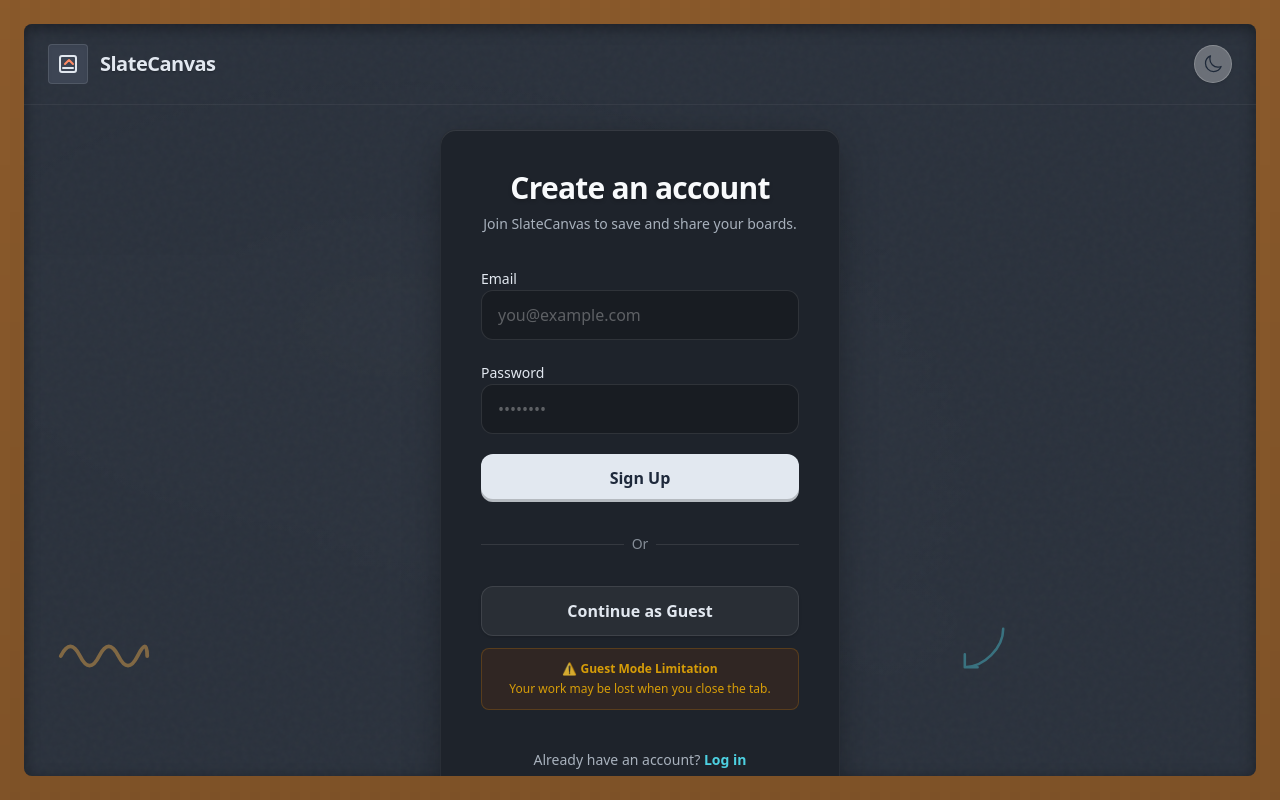
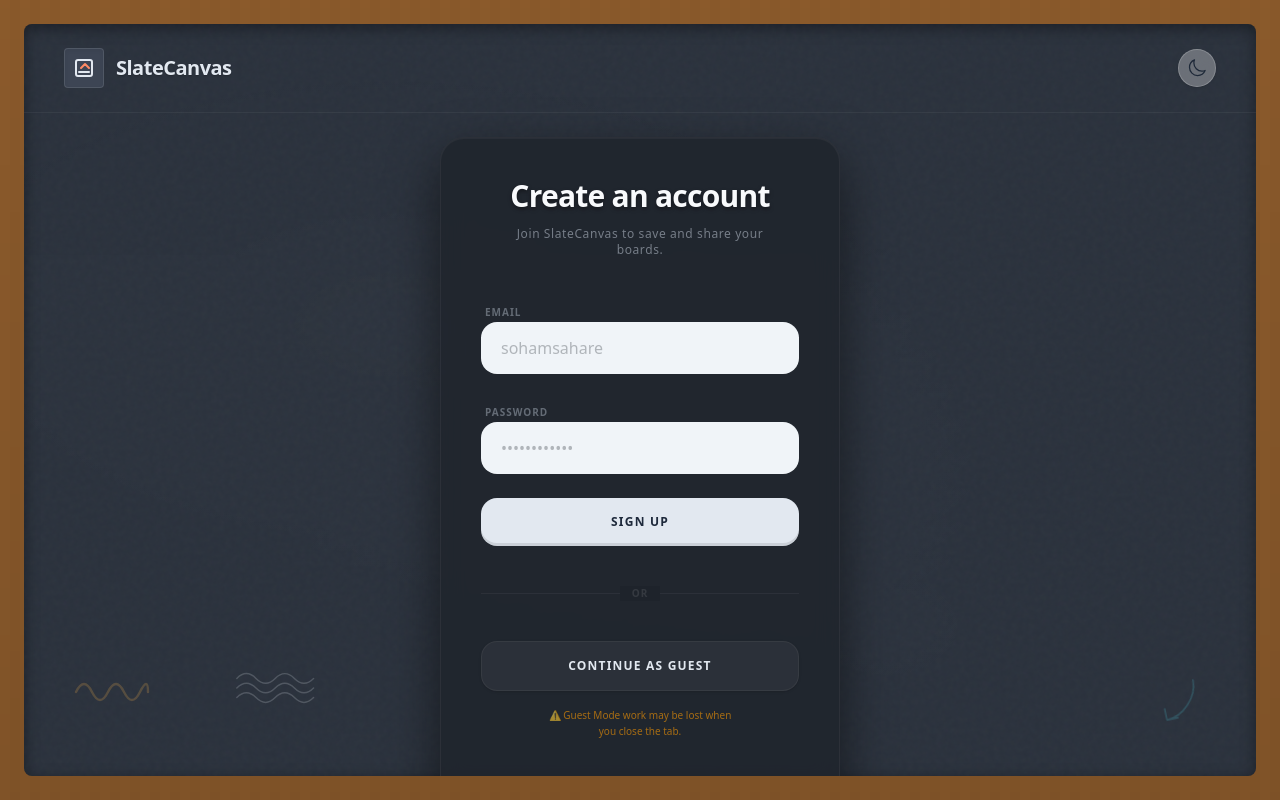
Before and after one commit to soham-sahare/SlateCanvas, a Next.js app in the folder frontend/: page /signup in a window 1280 px wide. Built offline with nearby package versions, Linux system fonts and the light colour scheme.

Commit message:
style: final design polish for landing and auth pages based on user feedback

```diff
--- a/frontend/src/app/login/page.tsx
+++ b/frontend/src/app/login/page.tsx
@@ -18,9 +18,9 @@ export default function LoginPage() {
   return (
     <PhysicalSlateWrapper>
       {/* Header */}
-      <header className="relative w-full z-40 px-6 py-5 flex items-center justify-between border-b border-white/5">
-        <Link href="/" className="flex items-center gap-3 group">
-          <div className="w-10 h-10 rounded shadow-inner bg-[#3d4554] border border-white/10 flex items-center justify-center text-[#e2e8f0] group-hover:scale-105 transition-transform">
+      <header className="relative w-full z-40 px-10 py-6 flex items-center justify-between border-b border-white/5">
+        <Link href="/" className="flex items-center gap-3">
+          <div className="w-10 h-10 rounded shadow-inner bg-[#3d4554] border border-white/10 flex items-center justify-center text-[#e2e8f0]">
             <svg width="24" height="24" viewBox="0 0 24 24" fill="none" xmlns="http://www.w3.org/2000/svg">
               <path d="M4 6C4 4.89543 4.89543 4 6 4H18C19.1046 4 20 4.89543 20 6V18C20 19.1046 19.1046 20 18 20H6C4.89543 20 4 19.1046 4 18V6Z" stroke="#e2e8f0" strokeWidth="2" strokeLinecap="round" strokeLinejoin="round"/>
               <path d="M9 12L13 8L17 12" stroke="#ff8a65" strokeWidth="2" strokeLinecap="round" strokeLinejoin="round"/>
@@ -34,52 +34,52 @@ export default function LoginPage() {
 
       {/* Main Form Container */}
       <main className="flex-1 flex items-center justify-center p-6 relative z-10 w-full max-w-md mx-auto">
-        <div className="relative w-full p-8 sm:p-10 rounded-2xl shadow-[inset_0_1px_0_rgba(255,255,255,0.1),0_10px_40px_-10px_rgba(0,0,0,0.5)] bg-[#1e232b] border border-white/5 transition-all overflow-hidden">
+        <div className="relative w-full p-8 sm:p-10 rounded-3xl shadow-[0_20px_50px_rgba(0,0,0,0.5),inset_0_1px_1px_rgba(255,255,255,0.05)] bg-[#1e232b]/80 backdrop-blur-md border border-white/5 transition-all overflow-hidden flex flex-col items-center">
 
-          <div className="relative z-10 space-y-8">
-            <div className="text-center space-y-2">
-              <h1 className="text-3xl font-bold tracking-tight text-[#f8fafc]" style={{textShadow: '0 2px 4px rgba(0,0,0,0.2)'}}>Welcome back</h1>
-              <p className="text-sm text-[#cbd5e1]/80">Log in to your SlateCanvas account.</p>
+          <div className="relative z-10 space-y-10 w-full">
+            <div className="text-center space-y-3">
+              <h1 className="text-3xl font-bold tracking-tight text-[#f8fafc]" style={{textShadow: '0 2px 4px rgba(0,0,0,0.4)'}}>Welcome back</h1>
+              <p className="text-xs text-[#cbd5e1]/50 tracking-wider">Log in to your SlateCanvas account.</p>
             </div>
 
-            <form onSubmit={handleSubmit} className="space-y-5">
-              <div className="space-y-1">
-                <label className="text-sm font-medium text-[#e2e8f0]">Email</label>
+            <form onSubmit={handleSubmit} className="space-y-6">
+              <div className="space-y-2">
+                <label className="text-[10px] uppercase tracking-widest font-bold text-[#cbd5e1]/40 ml-1">Email</label>
                 <input
                   type="email"
                   required
                   value={email}
                   onChange={(e) => setEmail(e.target.value)}
-                  placeholder="you@example.com"
-                  className="w-full px-4 py-3 rounded-xl bg-black/20 border border-white/10 focus:outline-none focus:ring-2 focus:ring-[#4dd0e1]/50 focus:border-transparent transition-all text-white placeholder-white/30"
+                  placeholder="sohamsahare"
+                  className="w-full px-5 py-3.5 rounded-2xl bg-[#f0f4f8] border-none focus:outline-none focus:ring-2 focus:ring-[#4dd0e1]/50 transition-all text-[#1e232b] placeholder-[#1e232b]/30 font-medium"
                 />
               </div>
-              <div className="space-y-1">
-                <div className="flex items-center justify-between">
-                  <label className="text-sm font-medium text-[#e2e8f0]">Password</label>
-                  <a href="#" className="text-xs font-semibold text-[#4dd0e1] hover:underline">Forgot password?</a>
+              <div className="space-y-2">
+                <div className="flex items-center justify-between ml-1">
+                  <label className="text-[10px] uppercase tracking-widest font-bold text-[#cbd5e1]/40">Password</label>
+                  <a href="#" className="text-[10px] font-bold text-[#4dd0e1] hover:underline uppercase tracking-wider">Forgot password?</a>
                 </div>
                 <input
                   type="password"
                   required
                   value={password}
                   onChange={(e) => setPassword(e.target.value)}
-                  placeholder="••••••••"
-                  className="w-full px-4 py-3 rounded-xl bg-black/20 border border-white/10 focus:outline-none focus:ring-2 focus:ring-[#4dd0e1]/50 focus:border-transparent transition-all text-white placeholder-white/30"
+                  placeholder="••••••••••••"
+                  className="w-full px-5 py-3.5 rounded-2xl bg-[#f0f4f8] border-none focus:outline-none focus:ring-2 focus:ring-[#4dd0e1]/50 transition-all text-[#1e232b] placeholder-[#1e232b]/30 font-medium"
                 />
               </div>
 
               <button
                 type="submit"
-                className="w-full py-3 px-4 rounded-xl bg-[#e2e8f0] text-[#1e293b] font-bold shadow-[inset_0_-3px_0_rgba(0,0,0,0.2)] hover:bg-white hover:-translate-y-0.5 transition-all active:translate-y-0.5 active:shadow-[inset_0_1px_0_rgba(0,0,0,0.2)]"
+                className="w-full py-4 px-4 rounded-2xl bg-[#e2e8f0] text-[#1e293b] font-black text-xs uppercase tracking-widest shadow-[inset_0_-3px_0_rgba(0,0,0,0.1)] hover:bg-white hover:-translate-y-0.5 transition-all active:translate-y-0.5 active:shadow-none"
               >
                 Log In
               </button>
             </form>
 
-            <p className="text-sm text-center text-[#cbd5e1]/80 pt-2">
+            <p className="text-xs text-center text-[#cbd5e1]/40 font-medium tracking-wide pt-2">
               Don't have an account?{" "}
-              <Link href="/signup" className="font-semibold text-[#4dd0e1] hover:underline underline-offset-2">
+              <Link href="/signup" className="font-bold text-[#4dd0e1] hover:underline underline-offset-4">
                 Sign up
               </Link>
             </p>
--- a/frontend/src/app/signup/page.tsx
+++ b/frontend/src/app/signup/page.tsx
@@ -18,9 +18,9 @@ export default function SignupPage() {
   return (
     <PhysicalSlateWrapper>
       {/* Header */}
-      <header className="relative w-full z-40 px-6 py-5 flex items-center justify-between border-b border-white/5">
-        <Link href="/" className="flex items-center gap-3 group">
-          <div className="w-10 h-10 rounded shadow-inner bg-[#3d4554] border border-white/10 flex items-center justify-center text-[#e2e8f0] group-hover:scale-105 transition-transform">
+      <header className="relative w-full z-40 px-10 py-6 flex items-center justify-between border-b border-white/5">
+        <Link href="/" className="flex items-center gap-3">
+          <div className="w-10 h-10 rounded shadow-inner bg-[#3d4554] border border-white/10 flex items-center justify-center text-[#e2e8f0]">
             <svg width="24" height="24" viewBox="0 0 24 24" fill="none" xmlns="http://www.w3.org/2000/svg">
               <path d="M4 6C4 4.89543 4.89543 4 6 4H18C19.1046 4 20 4.89543 20 6V18C20 19.1046 19.1046 20 18 20H6C4.89543 20 4 19.1046 4 18V6Z" stroke="#e2e8f0" strokeWidth="2" strokeLinecap="round" strokeLinejoin="round"/>
               <path d="M9 12L13 8L17 12" stroke="#ff8a65" strokeWidth="2" strokeLinecap="round" strokeLinejoin="round"/>
@@ -34,41 +34,41 @@ export default function SignupPage() {
 
       {/* Main Form Container */}
       <main className="flex-1 flex items-center justify-center p-6 relative z-10 w-full max-w-md mx-auto">
-        <div className="relative w-full p-8 sm:p-10 rounded-2xl shadow-[inset_0_1px_0_rgba(255,255,255,0.1),0_10px_40px_-10px_rgba(0,0,0,0.5)] bg-[#1e232b] border border-white/5 transition-all overflow-hidden">
+        <div className="relative w-full p-8 sm:p-10 rounded-3xl shadow-[0_20px_50px_rgba(0,0,0,0.5),inset_0_1px_1px_rgba(255,255,255,0.05)] bg-[#1e232b]/80 backdrop-blur-md border border-white/5 transition-all overflow-hidden flex flex-col items-center">
 
-          <div className="relative z-10 space-y-8">
-            <div className="text-center space-y-2">
-              <h1 className="text-3xl font-bold tracking-tight text-[#f8fafc]" style={{textShadow: '0 2px 4px rgba(0,0,0,0.2)'}}>Create an account</h1>
-              <p className="text-sm text-[#cbd5e1]/80">Join SlateCanvas to save and share your boards.</p>
+          <div className="relative z-10 space-y-10 w-full">
+            <div className="text-center space-y-3">
+              <h1 className="text-3xl font-bold tracking-tight text-[#f8fafc]" style={{textShadow: '0 2px 4px rgba(0,0,0,0.4)'}}>Create an account</h1>
+              <p className="text-xs text-[#cbd5e1]/50 tracking-wider text-center px-4">Join SlateCanvas to save and share your boards.</p>
             </div>
 
-            <form onSubmit={handleSubmit} className="space-y-5">
-              <div className="space-y-1">
-                <label className="text-sm font-medium text-[#e2e8f0]">Email</label>
+            <form onSubmit={handleSubmit} className="space-y-6">
+              <div className="space-y-2">
+                <label className="text-[10px] uppercase tracking-widest font-bold text-[#cbd5e1]/40 ml-1">Email</label>
                 <input
                   type="email"
                   required
                   value={email}
                   onChange={(e) => setEmail(e.target.value)}
-                  placeholder="you@example.com"
-                  className="w-full px-4 py-3 rounded-xl bg-black/20 border border-white/10 focus:outline-none focus:ring-2 focus:ring-[#4dd0e1]/50 focus:border-transparent transition-all text-white placeholder-white/30"
+                  placeholder="sohamsahare"
+                  className="w-full px-5 py-3.5 rounded-2xl bg-[#f0f4f8] border-none focus:outline-none focus:ring-2 focus:ring-[#4dd0e1]/50 transition-all text-[#1e232b] placeholder-[#1e232b]/30 font-medium"
                 />
               </div>
-              <div className="space-y-1">
-                <label className="text-sm font-medium text-[#e2e8f0]">Password</label>
+              <div className="space-y-2">
+                <label className="text-[10px] uppercase tracking-widest font-bold text-[#cbd5e1]/40 ml-1">Password</label>
                 <input
                   type="password"
                   required
                   value={password}
                   onChange={(e) => setPassword(e.target.value)}
-                  placeholder="••••••••"
-                  className="w-full px-4 py-3 rounded-xl bg-black/20 border border-white/10 focus:outline-none focus:ring-2 focus:ring-[#4dd0e1]/50 focus:border-transparent transition-all text-white placeholder-white/30"
+                  placeholder="••••••••••••"
+                  className="w-full px-5 py-3.5 rounded-2xl bg-[#f0f4f8] border-none focus:outline-none focus:ring-2 focus:ring-[#4dd0e1]/50 transition-all text-[#1e232b] placeholder-[#1e232b]/30 font-medium"
                 />
               </div>
 
               <button
                 type="submit"
-                className="w-full py-3 px-4 rounded-xl bg-[#e2e8f0] text-[#1e293b] font-bold shadow-[inset_0_-3px_0_rgba(0,0,0,0.2)] hover:bg-white hover:-translate-y-0.5 transition-all active:translate-y-0.5 active:shadow-[inset_0_1px_0_rgba(0,0,0,0.2)]"
+                className="w-full py-4 px-4 rounded-2xl bg-[#e2e8f0] text-[#1e293b] font-black text-xs uppercase tracking-widest shadow-[inset_0_-3px_0_rgba(0,0,0,0.1)] hover:bg-white hover:-translate-y-0.5 transition-all active:translate-y-0.5 active:shadow-none"
               >
                 Sign Up
               </button>
@@ -76,30 +76,29 @@ export default function SignupPage() {
 
             <div className="relative">
               <div className="absolute inset-0 flex items-center">
-                <div className="w-full border-t border-white/10"></div>
+                <div className="w-full border-t border-white/5"></div>
               </div>
-              <div className="relative flex justify-center text-sm">
-                <span className="px-2 bg-[#1e232b] text-[#cbd5e1]/60">Or</span>
+              <div className="relative flex justify-center text-[10px] uppercase tracking-widest font-bold text-white/10">
+                <span className="px-3 bg-[#1e232b]">Or</span>
               </div>
             </div>
 
             {/* Guest Flow */}
-            <div className="space-y-3">
+            <div className="space-y-4">
               <Link
-                href="/board/guest" // Assuming /board is where the canvas will live
-                className="w-full flex justify-center py-3 px-4 rounded-xl border border-white/10 text-[#e2e8f0] font-semibold bg-white/5 hover:bg-white/10 transition-all shadow-sm"
+                href="/board/guest"
+                className="w-full flex justify-center py-4 px-4 rounded-2xl border border-white/5 text-[#e2e8f0] font-bold text-xs uppercase tracking-widest bg-white/5 hover:bg-white/10 transition-all shadow-sm"
               >
                 Continue as Guest
               </Link>
-              <p className="text-xs text-center text-amber-400/80 bg-amber-900/20 p-3 rounded-lg border border-amber-500/20">
-                <span className="font-semibold block mb-1">⚠️ Guest Mode Limitation</span>
-                Your work may be lost when you close the tab.
+              <p className="text-[10px] text-center text-amber-500/60 leading-relaxed max-w-[200px] mx-auto">
+                ⚠️ Guest Mode work may be lost when you close the tab.
               </p>
             </div>
 
-            <p className="text-sm text-center text-[#cbd5e1]/80 pt-2">
+            <p className="text-xs text-center text-[#cbd5e1]/40 font-medium tracking-wide pt-2">
               Already have an account?{" "}
-              <Link href="/login" className="font-semibold text-[#4dd0e1] hover:underline underline-offset-2">
+              <Link href="/login" className="font-bold text-[#4dd0e1] hover:underline underline-offset-4">
                 Log in
               </Link>
             </p>
--- a/frontend/src/components/PhysicalSlateWrapper.tsx
+++ b/frontend/src/components/PhysicalSlateWrapper.tsx
@@ -56,23 +56,25 @@ export function PhysicalSlateWrapper({ children, showFooter = false }: PhysicalS
 
           {children}
 
-          {/* Faux Chalk Elements */}
+          {/* Faux Chalk Elements - Refined per screenshots */}
           {mounted && (
-            <div className="absolute bottom-24 w-full max-w-5xl mx-auto px-8 flex justify-between items-end opacity-40 pointer-events-none z-0">
+            <div className="absolute bottom-16 w-full px-12 flex justify-between items-end opacity-20 pointer-events-none z-0">
               {/* Left Squiggly line */}
-              <svg className="w-24 h-12 text-[#ffb74d]" viewBox="0 0 100 50" fill="none" stroke="currentColor" strokeWidth="4" strokeLinecap="round" strokeLinejoin="round">
-                <path d="M5 25 Q 15 5 25 25 T 45 25 T 65 25 T 85 25 T 95 25" />
-              </svg>
+              <div className="flex gap-20 items-end">
+                <svg className="w-20 h-10 text-[#ffb74d]" viewBox="0 0 100 50" fill="none" stroke="currentColor" strokeWidth="3" strokeLinecap="round" strokeLinejoin="round">
+                  <path d="M5 25 Q 15 5 25 25 T 45 25 T 65 25 T 85 25 T 95 25" />
+                </svg>
 
-              {/* Center Scribbles added per user request */}
-              <svg className="w-40 h-20 text-[#e2e8f0] opacity-30 absolute left-1/2 -translate-x-1/2 bottom-[-10px]" viewBox="0 0 200 100" fill="none" stroke="currentColor" strokeWidth="2" strokeLinecap="round" strokeLinejoin="round">
-                <path d="M 20 50 Q 50 10 80 50 T 140 50 T 180 50" />
-                <path d="M 30 60 Q 60 20 90 60 T 150 60 T 190 60" />
-                <path d="M 40 70 Q 70 30 100 70 T 160 70" />
-              </svg>
+                {/* Triple wavy lines */}
+                <svg className="w-24 h-12 text-[#e2e8f0]" viewBox="0 0 100 50" fill="none" stroke="currentColor" strokeWidth="1.5" strokeLinecap="round" strokeLinejoin="round">
+                  <path d="M5 15 Q 15 5 25 15 T 45 15 T 65 15 T 85 15" />
+                  <path d="M5 25 Q 15 15 25 25 T 45 25 T 65 25 T 85 25" />
+                  <path d="M5 35 Q 15 25 25 35 T 45 35 T 65 35 T 85 35" />
+                </svg>
+              </div>
 
               {/* Right Arrow */}
-              <svg className="w-16 h-16 text-[#4dd0e1]" viewBox="0 0 100 100" fill="none" stroke="currentColor" strokeWidth="4" strokeLinecap="round" strokeLinejoin="round">
+              <svg className="w-14 h-14 text-[#4dd0e1] -rotate-12 translate-y-4" viewBox="0 0 100 100" fill="none" stroke="currentColor" strokeWidth="3" strokeLinecap="round" strokeLinejoin="round">
                 <path d="M80 20 C 80 50 50 80 20 80 M 20 80 L 40 80 M 20 80 L 20 60" />
               </svg>
             </div>
@@ -80,19 +82,19 @@ export function PhysicalSlateWrapper({ children, showFooter = false }: PhysicalS
 
           {/* Footer */}
           {showFooter && (
-            <footer className="relative z-40 w-full px-6 py-6 flex items-center justify-between text-sm text-[#cbd5e1]/80 border-t border-white/5 mt-auto">
-              <div className="flex items-center gap-1.5">
+            <footer className="relative z-40 w-full px-8 py-6 flex items-center justify-between text-[11px] uppercase tracking-widest text-[#cbd5e1]/40 mt-auto font-medium">
+              <div className="flex items-center gap-1.5 grayscale opacity-70 hover:grayscale-0 hover:opacity-100 transition-all cursor-default">
                 <span>Made with</span>
                 <span className="text-[#ff8a65]">❤</span>
                 <span>by</span>
-                <Link href="https://sohamsahare.in/" target="_blank" rel="noopener noreferrer" className="text-[#e2e8f0] hover:text-[#4dd0e1] font-medium transition-colors">
+                <Link href="https://sohamsahare.in/" target="_blank" rel="noopener noreferrer" className="text-[#e2e8f0] hover:text-[#4dd0e1] transition-colors">
                   sohamsahare
                 </Link>
               </div>
 
-              <Link href="https://github.com/soham-sahare/SlateCanvas" target="_blank" rel="noopener noreferrer" className="flex items-center gap-2 text-[#cbd5e1]/80 hover:text-white transition-colors" aria-label="GitHub Repository">
+              <Link href="https://github.com/soham-sahare/SlateCanvas" target="_blank" rel="noopener noreferrer" className="flex items-center gap-2 grayscale opacity-70 hover:grayscale-0 hover:opacity-100 transition-all" aria-label="GitHub Repository">
                 <span className="hidden sm:inline">GitHub</span>
-                <svg viewBox="0 0 24 24" aria-hidden="true" fill="currentColor" className="w-5 h-5">
+                <svg viewBox="0 0 24 24" aria-hidden="true" fill="currentColor" className="w-4 h-4">
                   <path fillRule="evenodd" clipRule="evenodd" d="M12 2C6.477 2 2 6.477 2 12c0 4.42 2.865 8.166 6.839 9.489.5.092.682-.217.682-.482 0-.237-.008-.866-.013-1.7-2.782.603-3.369-1.34-3.369-1.34-.454-1.156-1.11-1.464-1.11-1.464-.908-.62.069-.608.069-.608 1.003.07 1.531 1.03 1.531 1.03.892 1.529 2.341 1.087 2.91.831.092-.646.35-1.086.636-1.336-2.22-.253-4.555-1.11-4.555-4.943 0-1.091.39-1.984 1.029-2.683-.103-.253-.446-1.27.098-2.647 0 0 .84-.269 2.75 1.025A9.578 9.578 0 0112 6.836c.85.004 1.705.114 2.504.336 1.909-1.294 2.747-1.025 2.747-1.025.546 1.379.203 2.394.1 2.647.64.699 1.026 1.592 1.026 2.683 0 3.842-2.337 4.687-4.565 4.935.359.309.678.919.678 1.852 0 1.336-.012 2.415-.012 2.743 0 .267.18.578.688.48C19.138 20.161 22 16.418 22 12c0-5.523-4.477-10-10-10z"></path>
                 </svg>
               </Link>
```
Also changed, not shown: frontend/src/app/page.tsx (+19 -15 lines).
